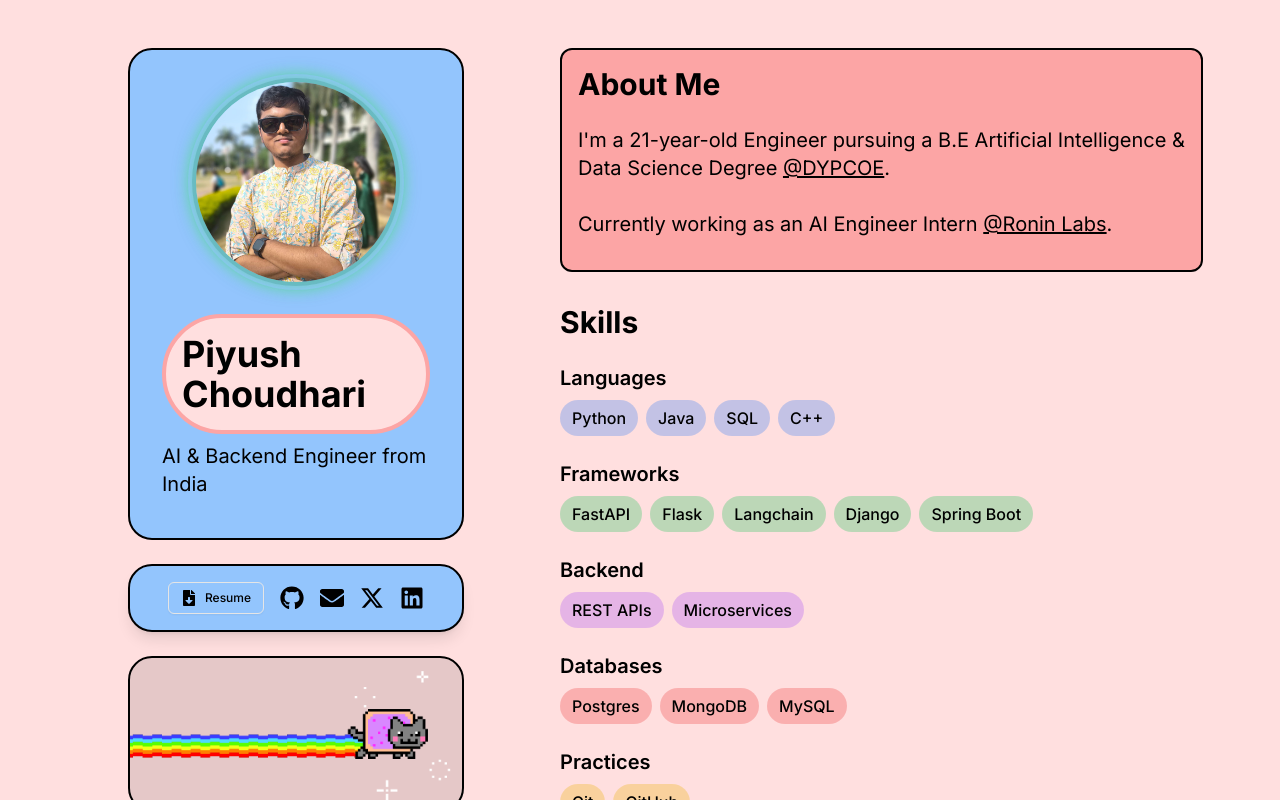
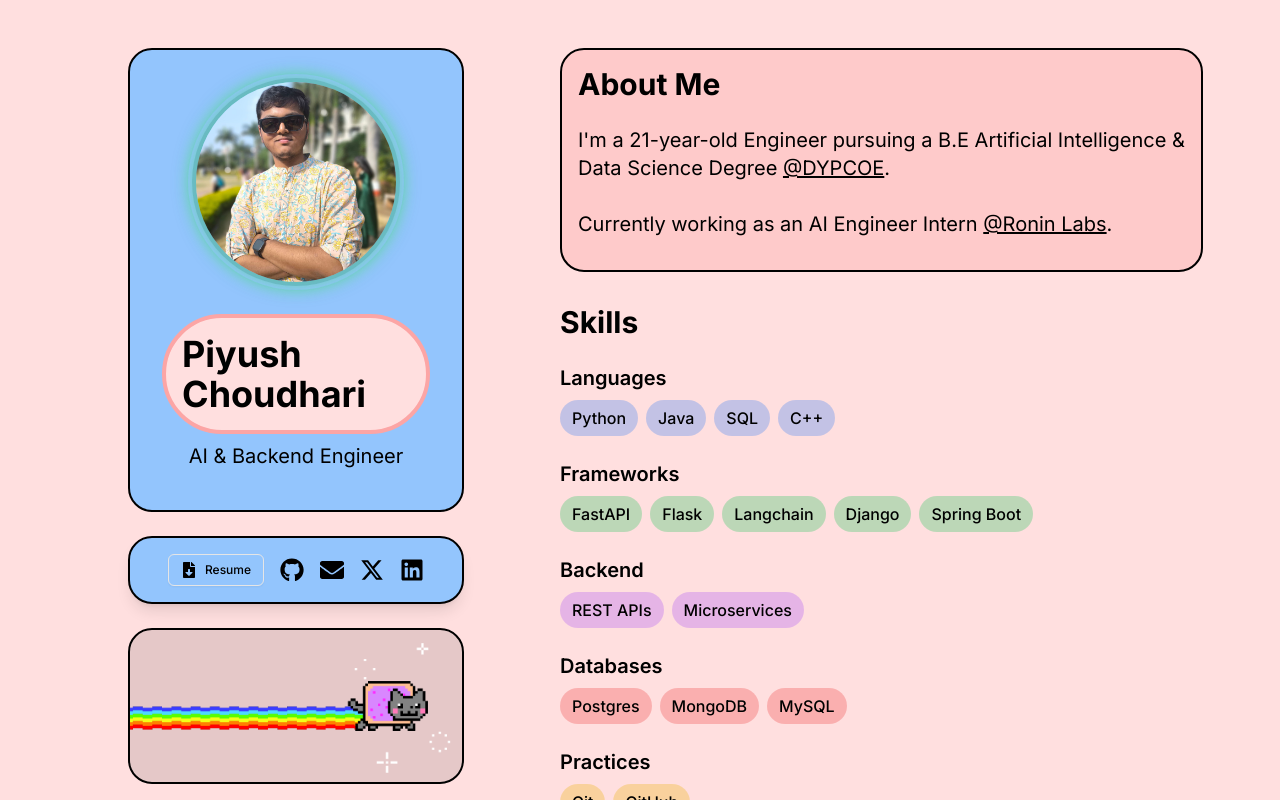
Before and after one commit to capybara-brain346/personal-website, a Next.js app: page / in a window 1280 px wide. Built offline with nearby package versions, Linux system fonts and the light colour scheme.

Commit message:
refactor styles for About, Education, Experience, Header, and Projects components for improved aesthetics and consistency

```diff
--- a/src/app/page.tsx
+++ b/src/app/page.tsx
@@ -22,7 +22,7 @@ export default function Home() {
             <div className="mt-6">
               <SocialLinks />
             </div>
-            <div className="mt-6">
+            <div className="mt-6 mb-6">
               <div className="border-2 border-black rounded-3xl overflow-hidden bg-black bg-opacity-10">
                 <Image
                   src="/nyan-cat.gif"
--- a/src/components/About.tsx
+++ b/src/components/About.tsx
@@ -2,7 +2,7 @@ import React from "react";
 
 const About: React.FC = () => {
   return (
-    <section id="about" className="mb-8 p-4 bg-red-300 border-2 border-black rounded-xl hover:shadow-2xl">
+    <section id="about" className="mb-8 p-4 bg-red-200 border-2 border-black rounded-3xl hover:shadow-2xl">
       <h2 className="text-3xl font-bold mb-6 text-black">About Me</h2>
       <p className="text-black text-xl mb-4">
         I&apos;m a 21-year-old Engineer pursuing a B.E Artificial Intelligence &
--- a/src/components/Education.tsx
+++ b/src/components/Education.tsx
@@ -13,7 +13,7 @@ const educationData = [
 
 const Education: React.FC = () => {
   return (
-    <section id="education" className="mb-12 p-4 bg-red-300 rounded-xl border-2 border-black hover:shadow-2xl">
+    <section id="education" className="mb-12 p-4 bg-red-200 rounded-3xl border-2 border-black hover:shadow-2xl">
       <h2 className="text-3xl font-bold mb-6 text-black">Education</h2>
       <ul className="space-y-6">
         {educationData.map((edu, index) => (
--- a/src/components/Experience.tsx
+++ b/src/components/Experience.tsx
@@ -28,7 +28,7 @@ const experiences: Job[] = [
 
 const Experience: React.FC = () => {
   return (
-    <section id="experience" className="mb-12 p-4 bg-red-300 rounded-xl border-2 border-black hover:shadow-2xl">
+    <section id="experience" className="mb-12 p-4 bg-red-200 rounded-3xl border-2 border-black hover:shadow-2xl">
       <h2 className="text-3xl font-bold mb-6 text-black">Experience</h2>
       <div className="space-y-6">
         {experiences.map((job, index) => (
--- a/src/components/Header.tsx
+++ b/src/components/Header.tsx
@@ -7,7 +7,7 @@ const Header: React.FC = () => {
     <header className="bg-blue-300 p-8 rounded-3xl border-2 border-black flex flex-col items-center hover:shadow-2xl">
       <GlowingProfile />
       <h1 className="text-2xl sm:text-3xl md:text-4xl font-bold mt-2 mb-2 bg-[#ffdfdf] rounded-full p-4 border-4 border-red-300">Piyush Choudhari</h1>
-      <h2 className="text-base sm:text-xl text-black mb-2">AI & Backend Engineer from India</h2>
+      <h2 className="text-xl sm:text-xl text-black mb-2">AI & Backend Engineer</h2>
     </header>
   );
 };
--- a/src/components/Projects.tsx
+++ b/src/components/Projects.tsx
@@ -68,7 +68,7 @@ const projects: Project[] = [
 const Projects: React.FC = () => {
   return (
     <>
-      <section id="projects" className="py-4 mb-12 p-4 bg-red-300 rounded-xl border-2 border-black hover:shadow-2xl">
+      <section id="projects" className="py-4 mb-12 p-4 bg-red-200 rounded-3xl border-2 border-black hover:shadow-2xl">
         <h2 className="text-3xl font-bold mb-6 text-black">Projects</h2>
         <ul className="space-y-12">
           {projects.map((project, index) => (
```
